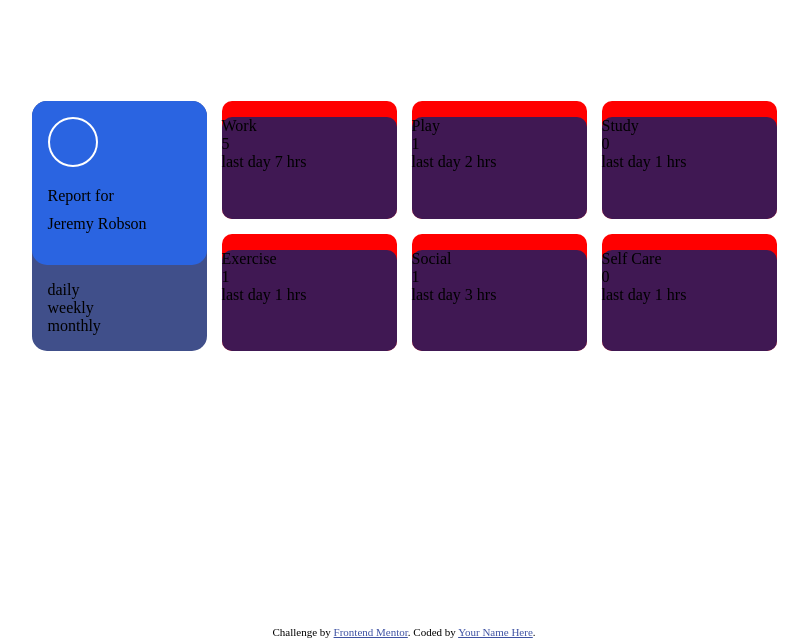
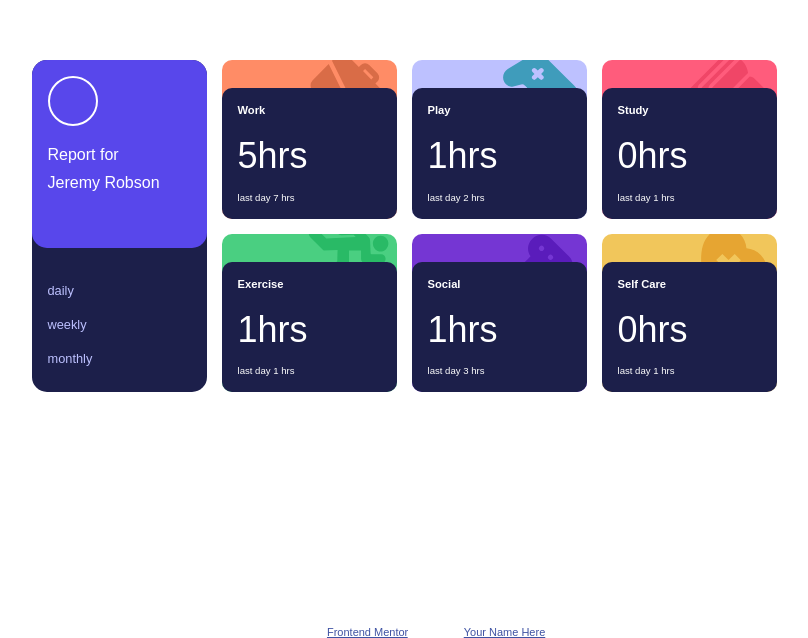
Before and after one commit to FrontEndFolk/time-tracking-dashboard, a plain HTML site: page index.html in a window 1280 px wide. Shown: the part 174-812 px from the top of the page, without its empty margins (236-1044 px from the left). Drawn offline with Linux system fonts and the light colour scheme.

Commit message:
major css changes

```diff
--- a/dashboard.js
+++ b/dashboard.js
@@ -1,6 +1,5 @@
 const jsonURL = 'data.json';
-const selectors = document.querySelectorAll('.card__selectors');
-
+const selectors = document.querySelectorAll('.card__selector');
 function getJSON(url) {
     return fetch(url).then(response => response.json());
 }
@@ -29,14 +28,14 @@ class dashBoardItem {
                 <header class="tracking-card__header">
                     ${title}
                 </header>
-                <p class='dashboard__cur'>${current}</p>
-                <p class='dashboard__prev'>last ${dashBoardItem.PERIODS[this.view]} ${previous} hrs</p>
+                <p class='tracking-card__cur'>${current}hrs</p>
+                <p class='tracking-card__prev'>last ${dashBoardItem.PERIODS[this.view]} ${previous} hrs</p>
             </section>
         </div>
         `);
 
-        this.curr = document.querySelector(`.dashboard__item--${id} .dashboard__cur`);
-        this.prev = document.querySelector(`.dashboard__item--${id} .dashboard__prev`);
+        this.curr = document.querySelector(`.dashboard__item--${id} .tracking-card__cur`);
+        this.prev = document.querySelector(`.dashboard__item--${id} .tracking-card__prev`);
 
     }
 
@@ -57,7 +56,9 @@ document.addEventListener('DOMContentLoaded', () => {
     getJSON(jsonURL).then(data => {
         const activities = data.map(el => new dashBoardItem(el));
         selectors.forEach(e => e.addEventListener('click', (event) => {
-            activities.forEach(act => act.changeView(event.target.textContent));
+            selectors.forEach(e => e.classList.remove('card__selector--active'));
+            e.classList.add('card__selector--active');
+            activities.forEach(act => act.changeView(e.textContent));
         }));
     })
 
--- a/styles/style.scss
+++ b/styles/style.scss
@@ -6,8 +6,17 @@
 
 
 :root {
-    --bgcMain: rgba(12, 31, 106, 0.784);
-    --bgcSec:
+    --blue-100: hsl(236, 100%, 87%);
+    --blue-200: hsl(235, 45%, 61%);
+    --blue-300: hsl(195, 74%, 62%);
+    --blue-400: hsl(246, 80%, 60%);
+    --blue-500: hsl(235, 46%, 20%);
+    --blue-600: hsl(226, 43%, 10%);
+    --red-100: hsl(15, 100%, 70%);
+    --red-200: hsl(348, 100%, 68%);
+    --green: hsl(145, 58%, 55%);
+    --violet: hsl(264, 64%, 52%);
+    --orange: hsl(43, 84%, 65%);
 }
 
 body,
@@ -17,6 +26,8 @@ html {
 
 body {
     font-size: 16px;
+    color: #fff;
+    font-family: Arial, Helvetica, sans-serif;
 }
 
 .wrapper {
@@ -26,8 +37,6 @@ body {
     align-items: center;
     height: 100vh;
 }
-
-main {}
 
 .attribution {
     margin-top: auto;
@@ -62,31 +71,50 @@ main {}
     }
 
     &__item {
-        padding-top: 1rem;
+        padding-top: 1.75rem;
         border-radius: 10px;
 
         &--work {
-            background-color: red;
+            background-image: url(../images/icon-work.svg);
+            background-color: var(--red-100);
+            background-repeat: no-repeat;
+            background-position: 92% -8%;
+
         }
 
         &--play {
-            background-color: red;
+            background-image: url(../images/icon-play.svg);
+            background-color: var(--blue-100);
+            background-repeat: no-repeat;
+            background-position: 92% -8%;
         }
 
         &--study {
-            background-color: red;
+            background-image: url(../images/icon-study.svg);
+            background-color: var(--red-200);
+            background-repeat: no-repeat;
+            background-position: 92% -8%;
         }
 
         &--exercise {
-            background-color: red;
+            background-color: var(--green);
+            background-image: url(../images/icon-exercise.svg);
+            background-repeat: no-repeat;
+            background-position: 92% -8%;
         }
 
         &--social {
-            background-color: red;
+            background-color: var(--violet);
+            background-image: url(../images/icon-social.svg);
+            background-repeat: no-repeat;
+            background-position: 92% -8%;
         }
 
         &--self-care {
-            background-color: red;
+            background-color: var(--orange);
+            background-image: url(../images/icon-self-care.svg);
+            background-repeat: no-repeat;
+            background-position: 92% -8%;
         }
     }
 }
@@ -94,9 +122,26 @@ main {}
 
 .tracking-card {
     &__body {
-        background-color: var(--bgcMain);
+        background-color: var(--blue-500);
         border-radius: 10px;
         height: 100%;
+        padding: 1rem;
+    }
+
+    &__header {
+        font-size: 0.7rem;
+        font-weight: 600;
+    }
+
+    &__cur {
+        margin-top: 1.2rem;
+        font-size: 2.25rem;
+        font-weight: 500; // поставить нормальный шрифт
+    }
+
+    &__prev {
+        margin-top: 0.9rem;
+        font-size: 0.6rem;
     }
 }
 
@@ -104,12 +149,12 @@ main {}
     display: flex;
     flex-direction: column;
     border-radius: 15px;
-    background-color: var(--bgcMain);
+    background-color: var(--blue-500);
 
     &__profile {
         padding: 1rem 1rem 2rem 1rem;
         flex-basis: 60%;
-        background-color: rgb(42, 100, 225);
+        background-color: var(--blue-400);
         border-radius: 15px;
     }
 
@@ -129,7 +174,23 @@ main {}
     }
 
     &__selectors {
-        padding: 1rem;
+        padding: 1rem 1rem 1.6rem 1rem;
         list-style: none;
+        cursor: pointer;
+        color: var(--blue-100);
+        font-size: 0.8rem;
+    }
+
+    &__selector {
+        margin-top: 1.2rem;
+
+        &:hover {
+            color: #fff;
+            text-decoration: underline;
+        }
+
+        &--active {
+            color: #fff;
+        }
     }
 }
```
Also changed, not shown: styles/style.css.
